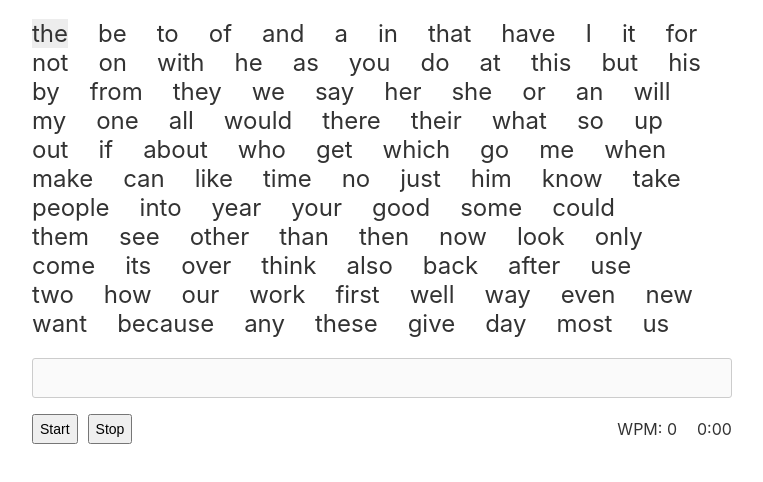
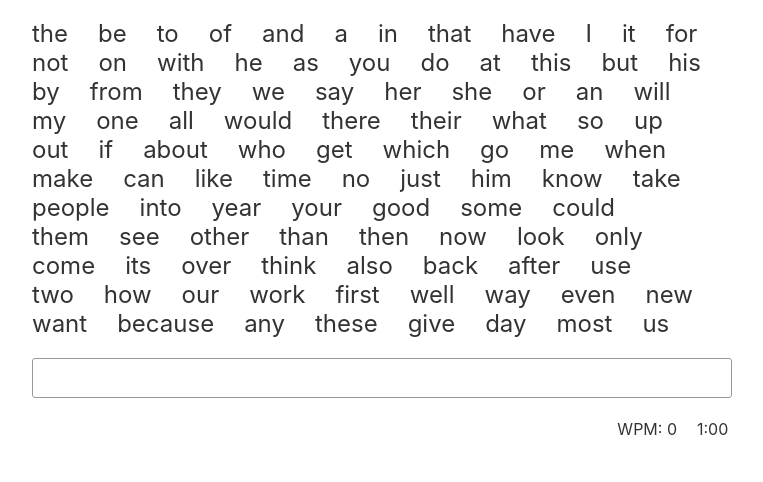
Before and after one commit to DarylPinto/type-royale, a React app: page / in a window 1280 px wide. Shown: the part 84-566 px from the top of the page, without its empty margins (258-1021 px from the left). Built offline with nearby package versions, Linux system fonts and the light colour scheme.

Commit message:
Improve code organization and UX

```diff
--- a/src/components/TypePanel.js
+++ b/src/components/TypePanel.js
@@ -4,8 +4,15 @@ import 'components/TypePanel.sass';
 import secToTime from 'assets/util/sec-to-time.js';
 import clone from 'assets/util/clone.js';
 
+///////////////
+// CONSTANTS //
+///////////////
+
+// How many seconds the game lasts
+const GAME_DURATION = 60;
+
 // Sample words that will come from an API later
-const dictionary = [
+const DICTIONARY = [
 	"the", "be", "to", "of", "and", "a", "in", "that", "have", "I", "it",
 	"for", "not", "on", "with", "he", "as", "you", "do", "at", "this", "but",
 	"his", "by", "from", "they", "we", "say", "her", "she", "or", "an", "will",
@@ -18,12 +25,30 @@ const dictionary = [
 	"these", "give", "day", "most", "us"
 ];
 
+////////////////
+// COMPONENTS //
+////////////////
+
+// Word component (each individual word in the TypePanel)
+const Word = props => {
+	const { text, completed, correct } = props.word;
+	const { running } = props;
+
+	let class_text = "";
+	if(completed && correct) class_text = "correct";
+	if(completed && !correct) class_text = "incorrect";
+	if(running && (props.word === props.currentWord)) class_text = "current_word";
+
+	return <span className={class_text}>{text}</span>;
+}
+
+// Type Panel Component
 class TypePanel extends Component {
 
 	constructor(props){
 		super(props);
 		this.state = {
-			word_bank: dictionary.map(word => ({text: word, completed: false, correct: false})),
+			word_bank: DICTIONARY.map(word => ({text: word, completed: false, correct: false})),
 			wpm: 0,
 			timer: 0,
 			timer_id: 0,
@@ -33,31 +58,35 @@ class TypePanel extends Component {
 		this.textInput = React.createRef();
 	}
 
-	get current_word(){
-		return this.state.word_bank.find(word => !word.completed);
-	};
-
 	startGame = () => {
 		// Don't do anything if game is already running
 		if(this.state.running) return;
-
-		// Focus input field
-		setTimeout(() => this.textInput.current.focus(), 30);
 
 		// Every second update the timer and WPM counter
 		const id = setInterval(() => {
 			let next_timer = this.state.timer + 1;
 			let next_wpm = this.state.word_bank.filter(w => w.correct).length / (next_timer / 60);
+			if(GAME_DURATION - next_timer === 0) this.stopGame();
 			this.setState({
 				timer: next_timer,
 				wpm: Math.floor(next_wpm)
 			});
 		}, 1000);
 
-		// Store timer ID and enable `running` flag
+		// Reset word bank before starting again
+		let reset_word_bank = this.state.word_bank.map(word => {
+			word.completed = false;
+			word.correct = false;
+			return word;
+		});
+
+		// Store timer ID, enable `running` flag, reset wpm
 		this.setState({
+			word_bank: reset_word_bank,
+			timer: 0,
 			timer_id: id,
-			running: true
+			running: true,
+			wpm: 0
 		});
 	}
 
@@ -65,23 +94,27 @@ class TypePanel extends Component {
 		// Don't do anything if game isn't running
 		if(!this.state.running) return;
 
+		// Lose focus on input
+		this.textInput.current.blur();
+
 		// Stop timer with stored timer ID
 		clearInterval(this.state.timer_id);
 
 		// Reset state
 		this.setState({
-			timer: 0,
 			timer_id: 0,
-			running: false
+			running: false,
+			input_val: ""
 		});
 	}
 
-	// Handle input field updates
+	// Handle input changes
 	handleChange = e => {
+		if(!this.state.running) this.startGame();
 		this.setState({input_val: e.target.value.trim()});
 	}
 
-	// Listen for specific hot keys in input field (space, enter)
+	// Listen for specific hotkeys in input field (space, enter)
 	handleKeyDown = e => {
 		if(e.keyCode === 32 || e.keyCode === 13){
 			this.checkWordCorrectness(this.state.input_val);
@@ -103,39 +136,28 @@ class TypePanel extends Component {
 	render() {
 
 		const { word_bank, wpm, timer, running, input_val } = this.state;
-		const { current_word, textInput, startGame, stopGame, handleChange, handleKeyDown } = this;
+		const { textInput, handleChange, handleKeyDown } = this;
+		const current_word = this.state.word_bank.find(word => !word.completed);
 
 		return (
 			<div className="TypePanel">
 				<div className="word-box">
-					{
-						word_bank.map(word => {
-							const { completed, correct } = word;
-							let class_text = "";
-							if(completed && correct) class_text = "correct";
-							if(completed && !correct) class_text = "incorrect";
-							if(word === current_word) class_text = "current_word";
-
-							return <span className={class_text} key={word.text}>{word.text}</span>;
-						})
-					}
+				{word_bank.map(word => (
+					<Word key={word.text} running={running} word={word} currentWord={current_word} />
+				))}
 				</div>
 				<input
 					type="text"
 					ref={textInput}
 					onChange={e => handleChange(e)}
 					onKeyDown={e => handleKeyDown(e)}
-					disabled={!running}
 					value={input_val}
+					autoFocus={true}
 				/>
 				<section>
-					<div className="controls">
-						<button onClick={startGame}>Start</button>
-						<button onClick={stopGame}>Stop</button>
-					</div>
 					<div className="stats">
 						<p className="wpm">WPM: {wpm}</p>
-						<p className="timer">{secToTime(timer)}</p>
+						<p className="timer">{secToTime(GAME_DURATION - timer)}</p>
 					</div>
 				</section>
 			</div>
--- a/src/components/TypePanel.sass
+++ b/src/components/TypePanel.sass
@@ -29,7 +29,7 @@
 
 	section
 		display: flex
-		justify-content: space-between
+		justify-content: flex-end
 		align-items: center
 		margin-top: 5px
 
```
Also changed, not shown: package.json (line endings or trailing spaces).
